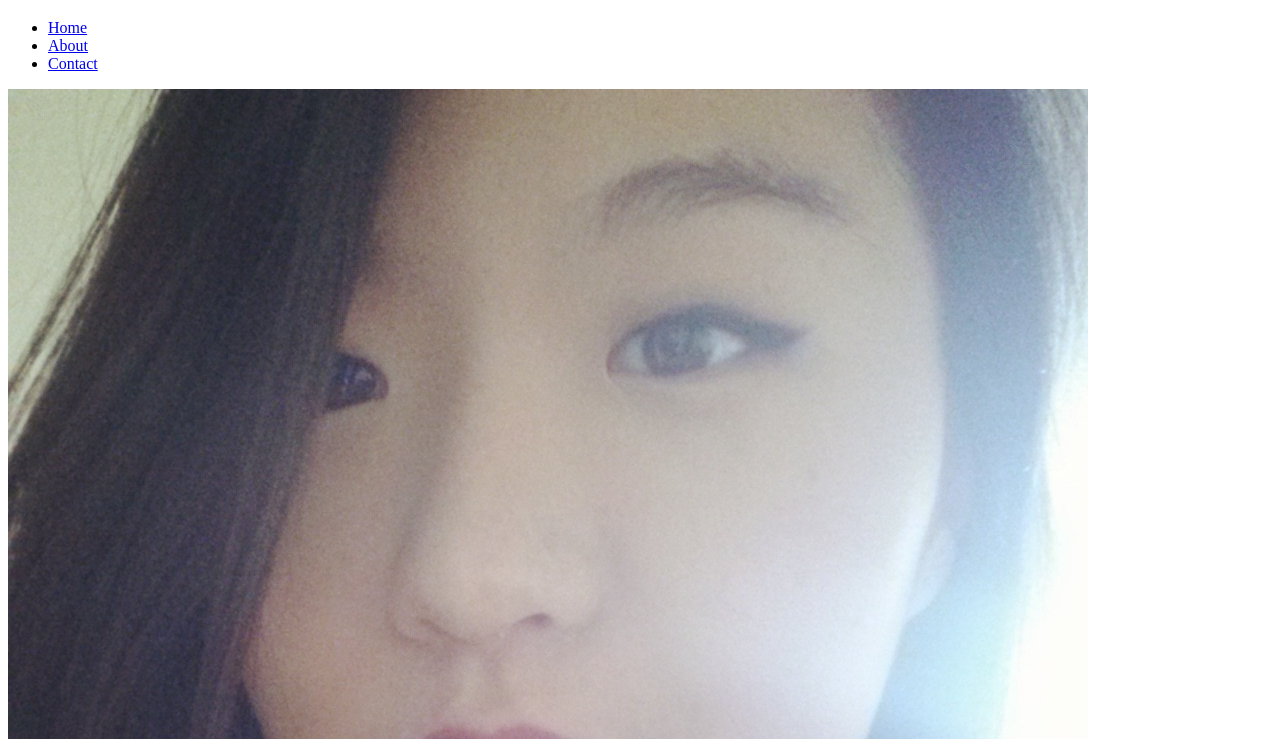
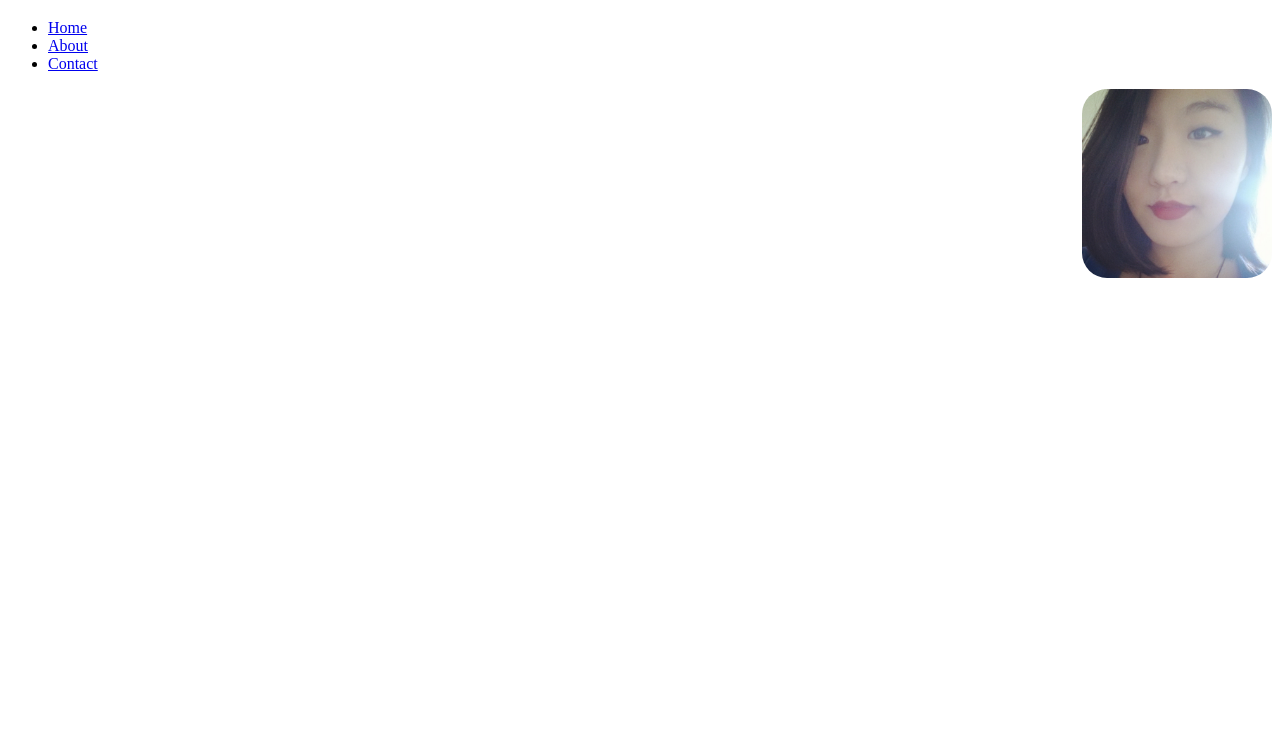
Before and after one commit to honeyjive/blog, a plain HTML site: page index.html in a window 1280 px wide. Shown: the part 61-800 px from the top of the page. Drawn offline with Linux system fonts and the light colour scheme.

Commit message:
updating index to fix broke img link and adding css folder

```diff
--- /dev/null
+++ b/css/main.css
@@ -0,0 +1,7 @@
+
+/*********index page*************/
+
+.photo {
+	float: right;
+	border-radius: 25px;
+}
--- a/index.html
+++ b/index.html
@@ -3,6 +3,7 @@
 <head>
 	<meta charset="utf-8">
 	<title>Honey's Blog</title>
+	<link rel="stylesheet" href="css/main.css">
 </head>
 
 	<!-- header/banner and navigation bar-->
@@ -19,8 +20,8 @@
 	</nav>
 
 	<!--Profile photo and social media links (should be on right side)-->
-	<div id="photo">
-		<img src="/images/blogpic.jpg">
+	<div>
+		<img src="images/blogpic.jpg" class="photo" height="15%" width="15%">
 	</div>
 </body>
 
```
